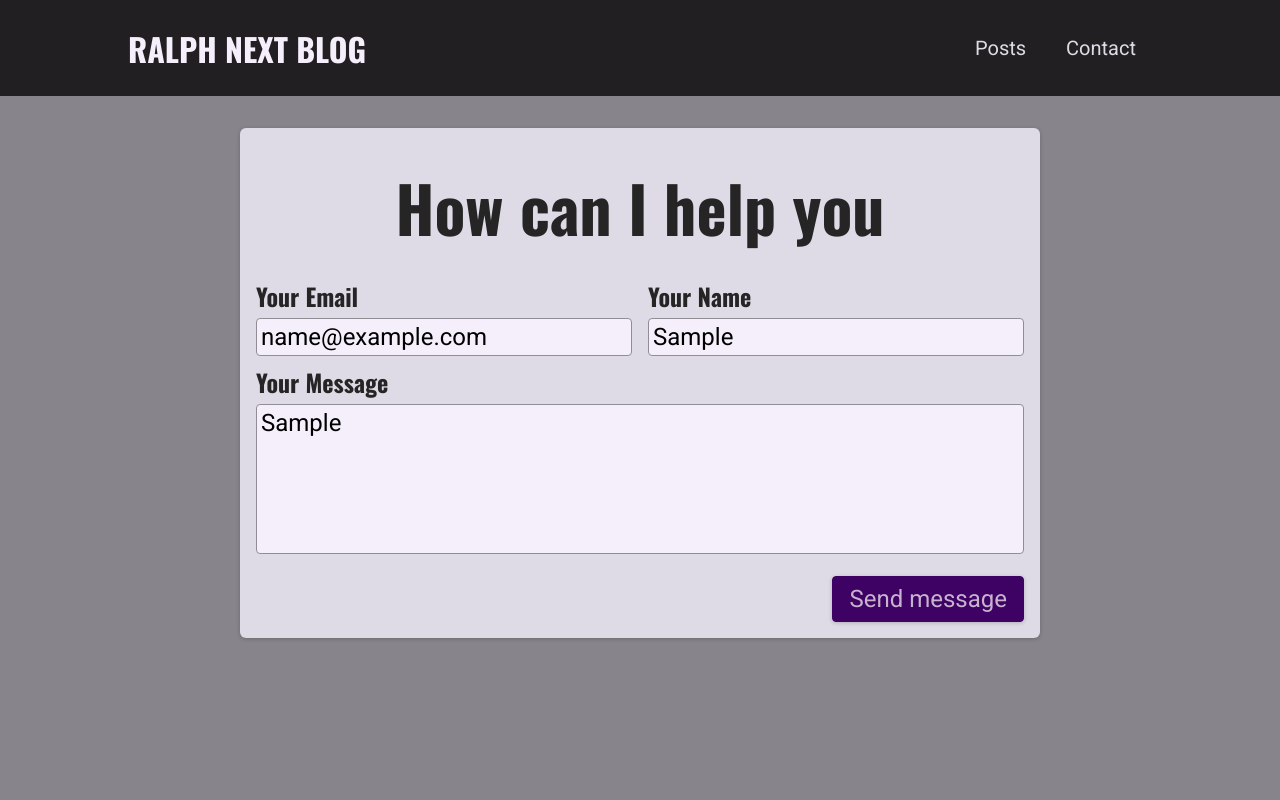
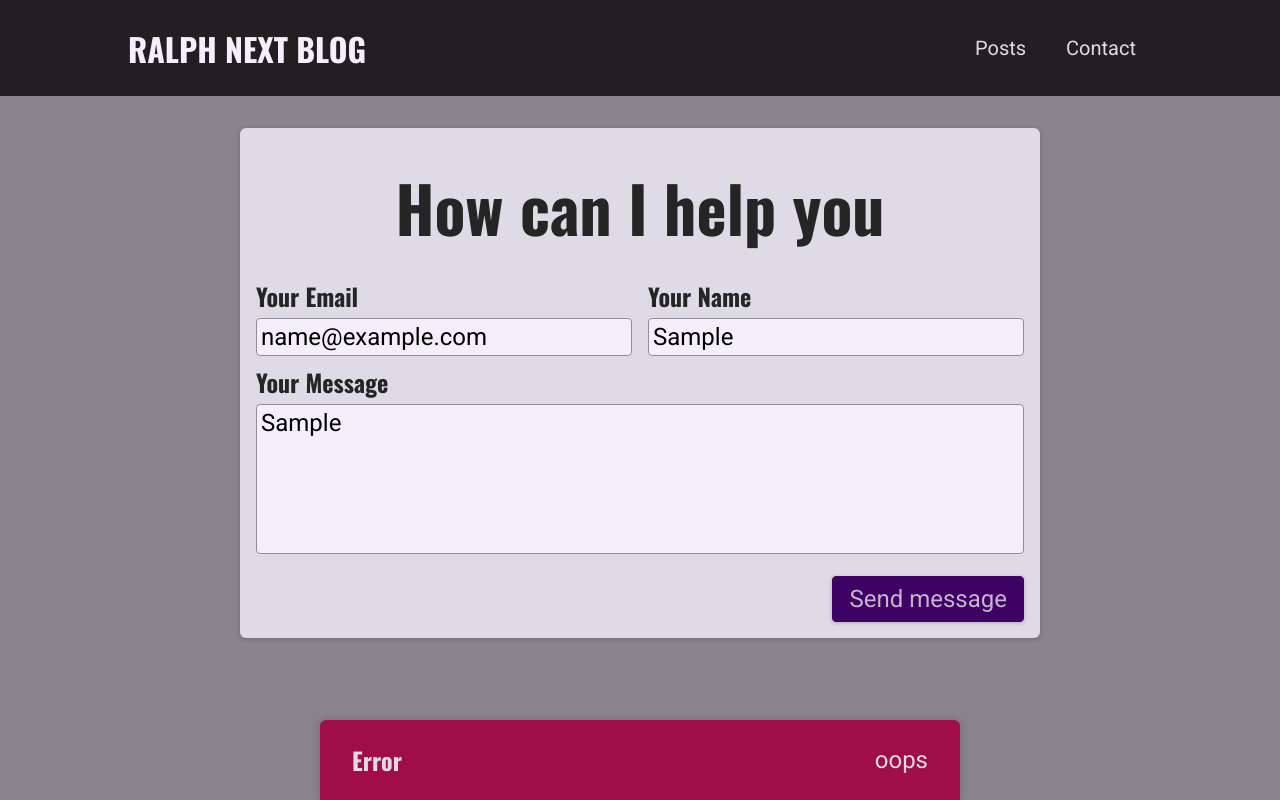
Before and after one commit to RAWoiwode/nextjs-blog-demo, a Next.js app: page /contact in a window 1280 px wide. Both pictures are taken after typing "name@example.com", "Sample", "Sample" into the empty fields and a click on the button "Send message". Built offline with nearby package versions, Linux system fonts and the light colour scheme; no server answers; the database is empty.

Commit message:
Adding feedback for submitting form

```diff
--- a/components/contact/contact-form.js
+++ b/components/contact/contact-form.js
@@ -1,28 +1,90 @@
-import { useState } from "react";
+import { useEffect, useState } from "react";
 import classes from "./contact-form.module.css";
+import Notification from "../ui/notification";
+
+const sendContactData = async (contactDetails) => {
+  const response = await fetch("/api/contact", {
+    method: "POST",
+    body: JSON.stringify(contactDetails),
+    headers: {
+      "Content-type": "application/json",
+    },
+  });
+
+  const data = await response.json();
+
+  if (!response.ok) {
+    throw new Error(data.message || "Something went wonky");
+  }
+};
 
 const ContactForm = () => {
   const [enteredEmail, setEnteredEmail] = useState("");
   const [enteredName, setEnteredName] = useState("");
   const [enteredMessage, setEnteredMessage] = useState("");
+  const [requestStatus, setRequestStatus] = useState(); // pending, success, error
+  const [requestError, setRequestError] = useState(); // pending, success, error
 
-  const sendMessageHandler = (event) => {
+  useEffect(() => {
+    if (requestStatus === "success" || requestStatus === "error") {
+      const timer = setTimeout(() => {
+        setRequestStatus(null);
+        setRequestError(null);
+      }, 3000);
+
+      return () => clearTimeout(timer);
+    }
+  }, [requestStatus]);
+
+  const sendMessageHandler = async (event) => {
     event.preventDefault();
 
     // OPTIONAL: Add client-side validation
 
-    fetch("/api/contact", {
-      method: "POST",
-      body: JSON.stringify({
+    setRequestStatus("pending");
+
+    try {
+      await sendContactData({
         email: enteredEmail,
         name: enteredName,
         message: enteredMessage,
-      }),
-      headers: {
-        "Content-type": "application/json",
-      },
-    });
+      });
+
+      setRequestStatus("success");
+      setEnteredEmail("");
+      setEnteredName("");
+      setEnteredMessage("");
+    } catch (error) {
+      setRequestError(error.message);
+      setRequestStatus("error");
+    }
   };
+
+  let notification;
+
+  if (requestStatus === "pending") {
+    notification = {
+      status: "pending",
+      title: "Sending message...",
+      message: "Your message is on its way",
+    };
+  }
+
+  if (requestStatus === "success") {
+    notification = {
+      status: "success",
+      title: "Success",
+      message: "Message sent successfully",
+    };
+  }
+
+  if (requestStatus === "error") {
+    notification = {
+      status: "error",
+      title: "Error",
+      message: requestError,
+    };
+  }
 
   return (
     <section className={classes.contact}>
@@ -64,6 +126,13 @@
           <button>Send message</button>
         </div>
       </form>
+      {notification && (
+        <Notification
+          status={notification.status}
+          title={notification.title}
+          message={notification.message}
+        />
+      )}
     </section>
   );
 };
--- /dev/null
+++ b/components/ui/notification.js
@@ -0,0 +1,26 @@
+import classes from "./notification.module.css";
+
+const Notification = (props) => {
+  const { title, message, status } = props;
+
+  let statusClasses = "";
+
+  if (status === "success") {
+    statusClasses = classes.success;
+  }
+
+  if (status === "error") {
+    statusClasses = classes.error;
+  }
+
+  const cssClasses = `${classes.notification} ${statusClasses}`;
+
+  return (
+    <div className={cssClasses}>
+      <h2>{title}</h2>
+      <p>{message}</p>
+    </div>
+  );
+};
+
+export default Notification;
--- /dev/null
+++ b/components/ui/notification.module.css
@@ -0,0 +1,43 @@
+.notification {
+  display: flex;
+  justify-content: space-between;
+  align-items: center;
+  color: var(--color-grey-100);
+  background-color: var(--color-grey-800);
+  padding: 0 var(--size-8);
+  box-shadow: 0 1px 8px rgba(0, 0, 0, 0.2);
+  position: fixed;
+  height: 5rem;
+  bottom: 0;
+  width: 100%;
+  left: 0;
+  border-top-right-radius: 0;
+  border-top-left-radius: 0;
+}
+
+.notification h2 {
+  font-size: var(--size-6);
+  margin: 0;
+}
+
+.notification p {
+  margin: 0;
+}
+
+.success {
+  background-color: var(--color-success-500);
+  color: var(--color-grey-800);
+}
+
+.error {
+  background-color: var(--color-error-500);
+}
+
+@media (min-width: 768px) {
+  .notification {
+    width: 40rem;
+    left: calc(50% - 20rem);
+    border-top-right-radius: 6px;
+    border-top-left-radius: 6px;
+  }
+}
```
